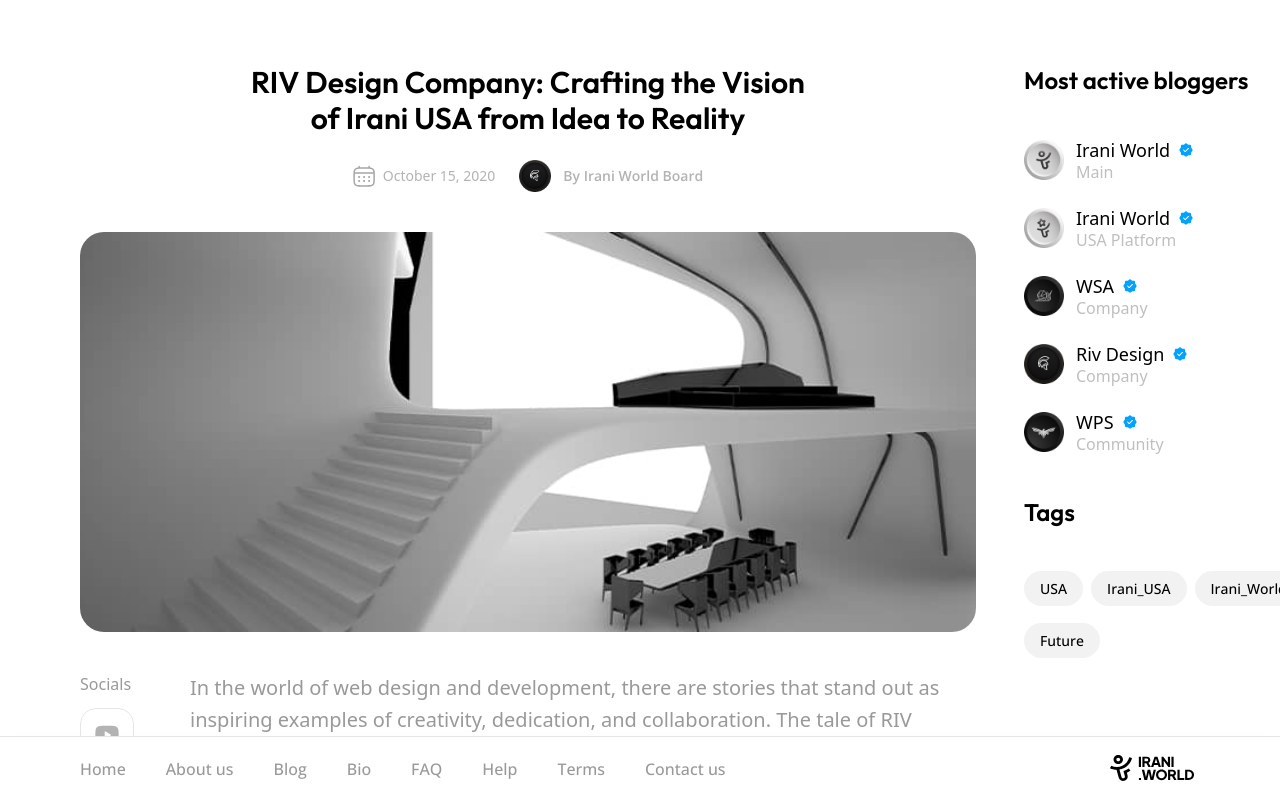
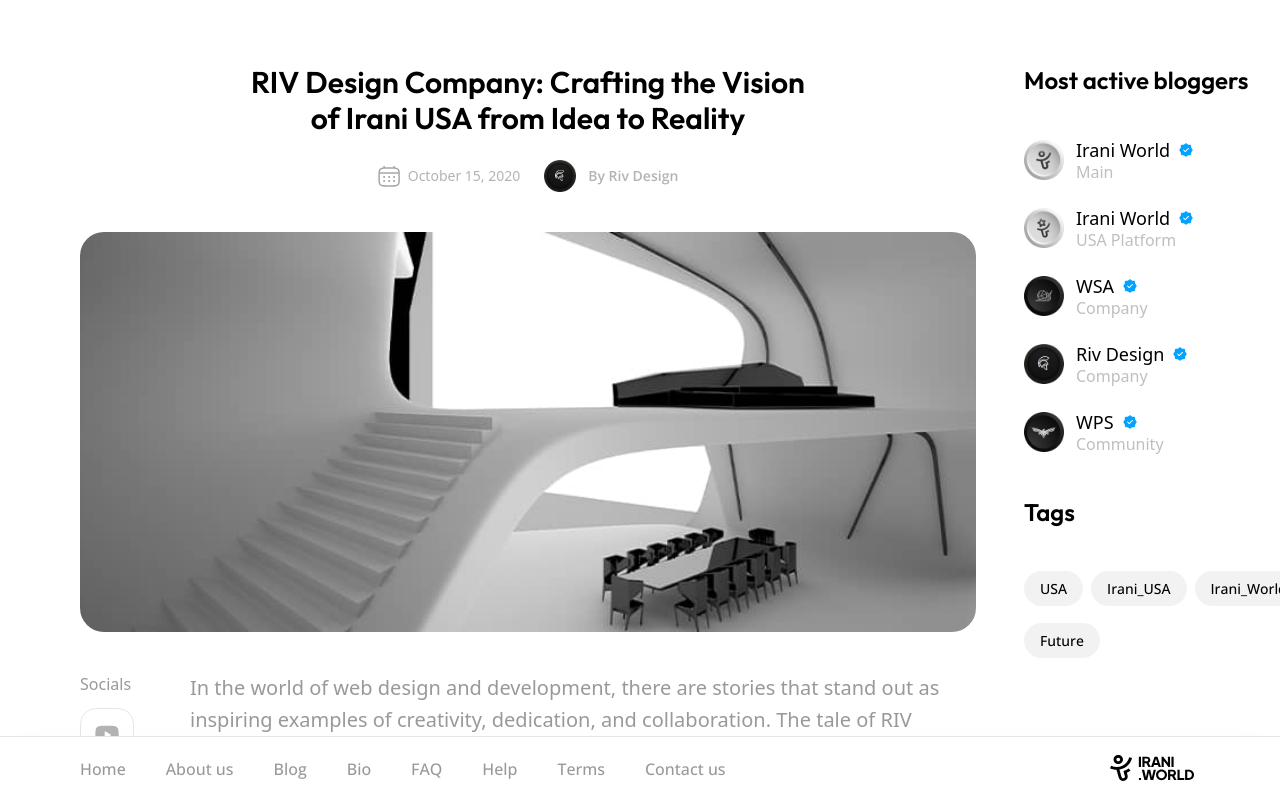
Before and after one commit to MiladDevarts/irani-world, a Next.js app: page /blog/vision-of-irani-usa in a window 1280 px wide. Built offline with nearby package versions, Linux system fonts and the light colour scheme.

Commit message:
fix: edit blog author

```diff
--- a/app/blog/vision-of-irani-usa/page.tsx
+++ b/app/blog/vision-of-irani-usa/page.tsx
@@ -69,7 +69,7 @@
               <div className="flex items-center gap-x-3">
                 <img className="w-8" src="/images/bloggers/riv.png" alt="" />
                 <h1 className="text-sm font-semibold font-opensans flex flex-col items-start">
-                  By Irani World Board
+                  By Riv Design
                 </h1>
               </div>
             </div>
```
